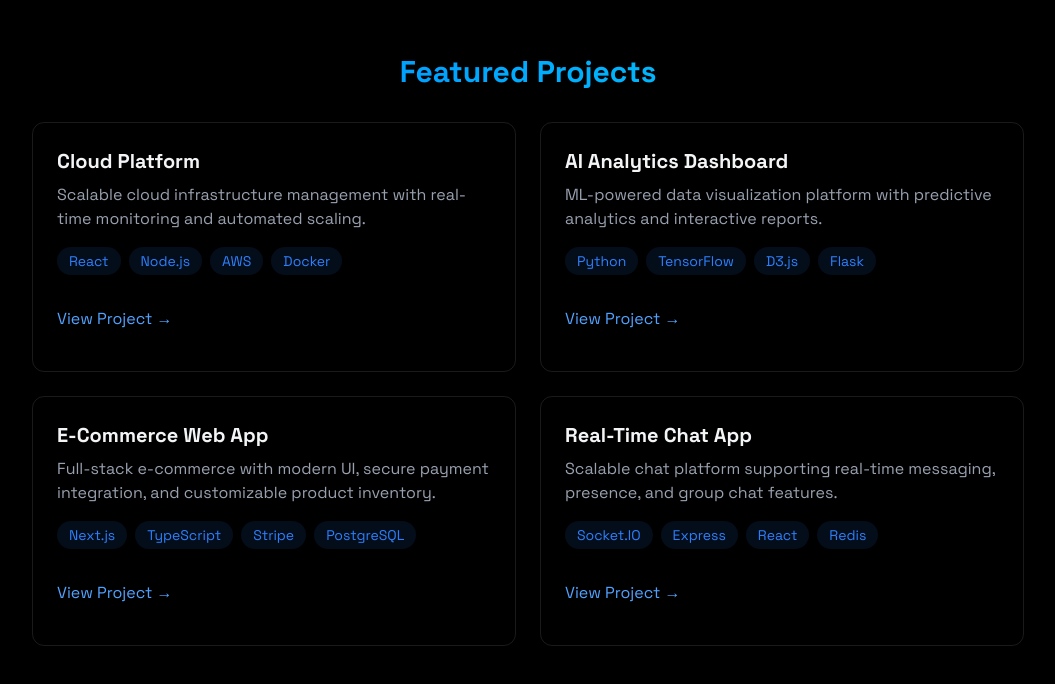
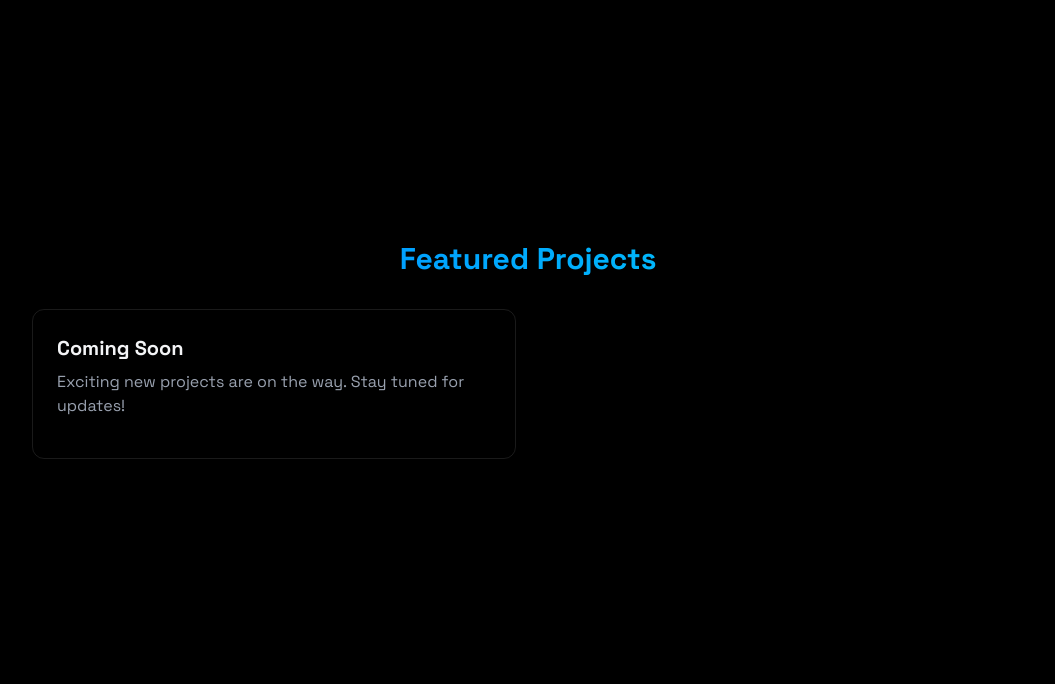
Before and after one commit to mrgscoder/FIRST-Portfolio, a React (Vite) app: page / in a window 1280 px wide. Shown: the part 1650-2334 px from the top of the page, without its empty margins (112-1167 px from the left). Built offline with nearby package versions, Linux system fonts and the light colour scheme.

Commit message:
Project.jsx

```diff
--- a/src/components/sections/Projects.jsx
+++ b/src/components/sections/Projects.jsx
@@ -14,150 +14,10 @@ export const Projects = () => {
             </h2>
             <div className="grid grid-cols-1 md:grid-cols-2 gap-6">
               <div className="p-6 rounded-xl border border-white/10 hover:-translate-y-1 hover:border-blue-500/30 hover:shadow-[0_2px_8px_rgba(59,130,246,0.2)] transition">
-                <h3 className="text-xl font-bold mb-2"> Cloud Platform</h3>
+                <h3 className="text-xl font-bold mb-2"> Coming Soon</h3>
                 <p className="text-gray-400 mb-4">
-                  Scalable cloud infrastructure management with real-time
-                  monitoring and automated scaling.
+                Exciting new projects are on the way. Stay tuned for updates!
                 </p>
-                <div className="flex flex-wrap gap-2 mb-4">
-                  {["React", "Node.js", "AWS", "Docker"].map((tech, key) => (
-                    <span
-                      key={key}
-                      className="bg-blue-500/10 text-blue-500 py-1 px-3 rounded-full text-sm hover:bg-blue-500/20
-                                      hover:shadow-[0_2px_8px_rgba(59,130,246,0.1)] transition-all
-                      "
-                    >
-                      {tech}
-                    </span>
-                  ))}
-                </div>
-
-                <div className="flex justify-between items-center">
-                  <a
-                    href="#"
-                    className="text-blue-400 hover:text-blue-300 transition-colors my-4"
-                  >
-                    View Project →
-                  </a>
-                </div>
-              </div>
-              <div
-                className="
-                glass p-6 rounded-xl border border-white/10
-                hover:-translate-y-1 hover:border-blue-500/30
-                hover:shadow-[0_4px_20px_rgba(59,130,246,0.1)]
-                transition-all
-              "
-              >
-                <h3 className="text-xl font-bold mb-2">AI Analytics Dashboard</h3>
-                <p className="text-gray-400 mb-4">
-                  ML-powered data visualization platform with predictive analytics
-                  and interactive reports.
-                </p>
-                <div className="flex flex-wrap gap-2 mb-4">
-                  {["Python", "TensorFlow", "D3.js", "Flask"].map((tech, key) => (
-                    <span
-                      key={key}
-                      className="
-                        bg-blue-500/10 text-blue-500 py-1 px-3
-                        rounded-full text-sm
-                        transition
-                        hover:bg-blue-500/20 hover:-translate-y-0.5
-                        hover:shadow-[0_2px_8px_rgba(59,130,246,0.2)]
-                      "
-                    >
-                      {tech}
-                    </span>
-                  ))}
-                </div>
-                <div className="flex justify-between items-center">
-                  <a
-                    href="#"
-                    className="text-blue-400 hover:text-blue-300 transition-colors my-4"
-                  >
-                    View Project →
-                  </a>
-                </div>
-              </div>
-
-              <div
-                className="
-                glass p-6 rounded-xl border border-white/10
-                hover:-translate-y-1 hover:border-blue-500/30
-                hover:shadow-[0_4px_20px_rgba(59,130,246,0.1)]
-                transition-all
-              "
-              >
-                <h3 className="text-xl font-bold mb-2">E-Commerce Web App</h3>
-                <p className="text-gray-400 mb-4">
-                  Full-stack e-commerce with modern UI, secure payment
-                  integration, and customizable product inventory.
-                </p>
-                <div className="flex flex-wrap gap-2 mb-4">
-                  {["Next.js", "TypeScript", "Stripe", "PostgreSQL"].map(
-                    (tech) => (
-                      <span
-                        key={tech}
-                        className="
-                        bg-blue-500/10 text-blue-500 py-1 px-3
-                        rounded-full text-sm
-                        transition
-                        hover:bg-blue-500/20 hover:-translate-y-0.5
-                        hover:shadow-[0_2px_8px_rgba(59,130,246,0.2)]
-                      "
-                      >
-                        {tech}
-                      </span>
-                    )
-                  )}
-                </div>
-                <div className="flex justify-between items-center">
-                  <a
-                    href="#"
-                    className="text-blue-400 hover:text-blue-300 transition-colors my-4"
-                  >
-                    View Project →
-                  </a>
-                </div>
-              </div>
-
-              <div
-                className="
-                glass p-6 rounded-xl border border-white/10
-                hover:-translate-y-1 hover:border-blue-500/30
-                hover:shadow-[0_4px_20px_rgba(59,130,246,0.1)]
-                transition-all
-              "
-              >
-                <h3 className="text-xl font-bold mb-2">Real-Time Chat App</h3>
-                <p className="text-gray-400 mb-4">
-                  Scalable chat platform supporting real-time messaging, presence,
-                  and group chat features.
-                </p>
-                <div className="flex flex-wrap gap-2 mb-4">
-                  {["Socket.IO", "Express", "React", "Redis"].map((tech, key) => (
-                    <span
-                      key={key}
-                      className="
-                        bg-blue-500/10 text-blue-500 py-1 px-3
-                        rounded-full text-sm
-                        transition
-                        hover:bg-blue-500/20 hover:-translate-y-0.5
-                        hover:shadow-[0_2px_8px_rgba(59,130,246,0.2)]
-                      "
-                    >
-                      {tech}
-                    </span>
-                  ))}
-                </div>
-                <div className="flex justify-between items-center ">
-                  <a
-                    href="#"
-                    className="text-blue-400 hover:text-blue-300 transition-colors my-4"
-                  >
-                    View Project →
-                  </a>
-                </div>
               </div>
             </div>
           </div>
```
